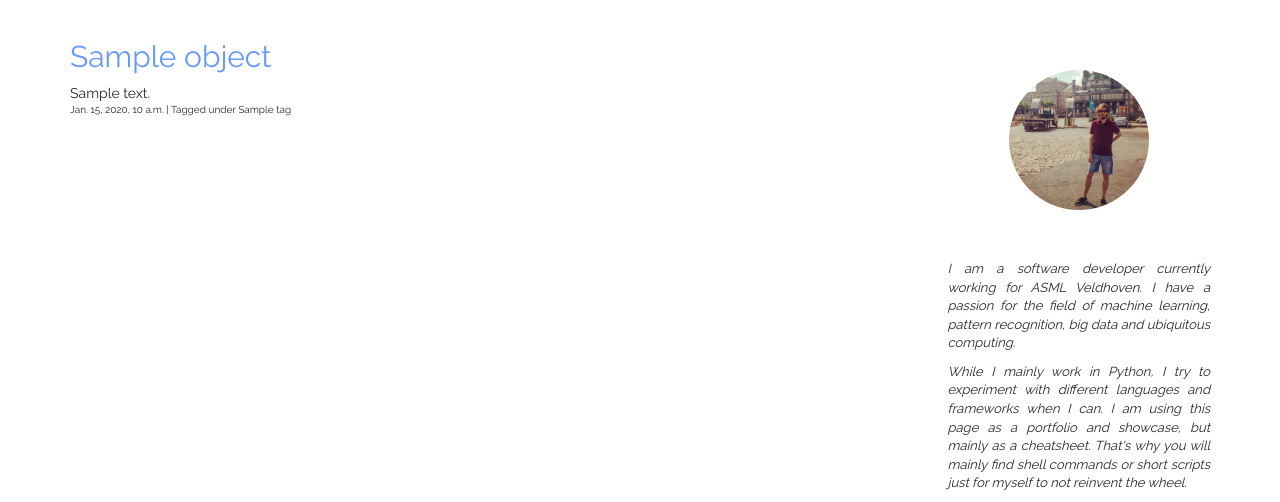
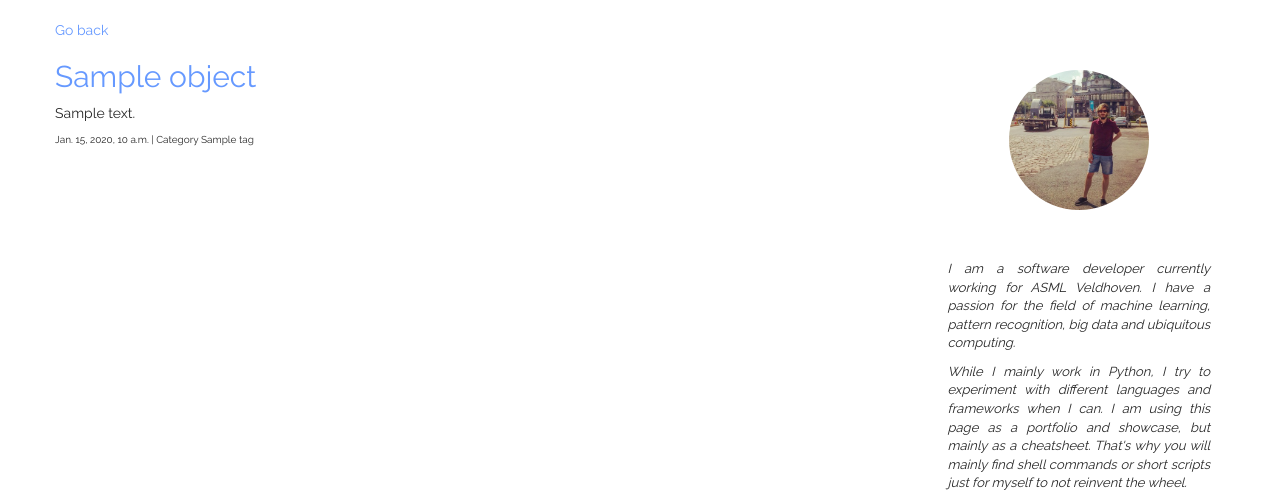
Before and after one commit to jitsejan/homepage-django, a Django app: template templates/post.html in a window 1280 px wide. Shown: the part 83-585 px from the top of the page. Run offline with Django 3.2, Linux system fonts and the light colour scheme; the template is opened without the code that fills it: most values are stand-ins (such as "Sample title", 1, 10 or a date in 2020); parts of the project's set-up code (start-up, migrations or seed data) failed here and were passed over; some libraries are stand-ins or nearby versions.

Commit message:
Enable markdown in Admin and Post, clean entry-url

```diff
--- a/blog/admin.py
+++ b/blog/admin.py
@@ -5,6 +5,10 @@ from django.db.models import TextField
 from . import models
 
 class EntryAdmin(admin.ModelAdmin):
+    class Media:
+        js = (
+            'http://ajax.googleapis.com/ajax/libs/jquery/1.9.1/jquery.min.js', # jquery
+        )
     list_display = ("title", "created")
     prepopulated_fields = {"slug": ("title",)}
     formfield_overrides = {TextField: {'widget': AdminMarkdownWidget}}
--- a/blog/urls.py
+++ b/blog/urls.py
@@ -11,7 +11,7 @@ urlpatterns = [
     url(r'^websites', views.WebsiteIndex.as_view(), name="websites_url"),
     url(r'^projects', views.ProjectIndex.as_view(), name="projects_url"),
     url(r'^photos', views.PhotoIndex.as_view(), name="photos_url"),
-    url(r'^entry/(?P<slug>\S+)$', views.BlogDetail.as_view(), name="entry_detail"),
+    url(r'^(?P<slug>\S+)$', views.BlogDetail.as_view(), name="entry_detail"),
     url(r'^graph', views.Graph.as_view(), name="graph"),
     url(r'^$', views.BlogIndex.as_view(), name="home_url"),
 ]
--- a/templates/graph.html
+++ b/templates/graph.html
@@ -8,7 +8,7 @@
     {% include "navbar.html" %}
     <div class="container">
         {% if graph %}
-        <div style="width:1024;height:600">
+        <div style="width:1024px;height:800px">
         {{ graph|safe }}
         </div>
         {% endif %}
--- a/templates/home.html
+++ b/templates/home.html
@@ -4,7 +4,7 @@
 {% block blog_entries %}
 {% for object in object_list %}
   <div class="post">
-    <h2>{{ object.title }}</h2>
+    <a href="{{ object.slug }}" title="{{ object.slug }}"><h2>{{ object.title }}</h2></a>
     {{ object.body | markdown | safe}}
     <p class="meta">
       {{ object.created }} |
--- a/templates/post.html
+++ b/templates/post.html
@@ -1,13 +1,17 @@
 {% extends "base.html" %}
-{% load django_markdown %}
-
+{% load markdownify %}
 {% block blog_entries %}
-  <div class="post">
+<div class="row">
+    <a href="{% url 'home_url' %}">Go back</a>
+</div>
+<div class="row">
+    <div class="post">
     <h2>{{ object.title }}</h2>
-    {{ object.body|markdown }}
+    {{ object.body | markdown | safe}}
     <p class="meta">
       {{ object.created }} |
-      Tagged under {{  object.tags.all|join:", " }}
+      Category {{  object.tags.all|join:", " }}
     </p>
   </div>
+</div>
 {% endblock %}
```
